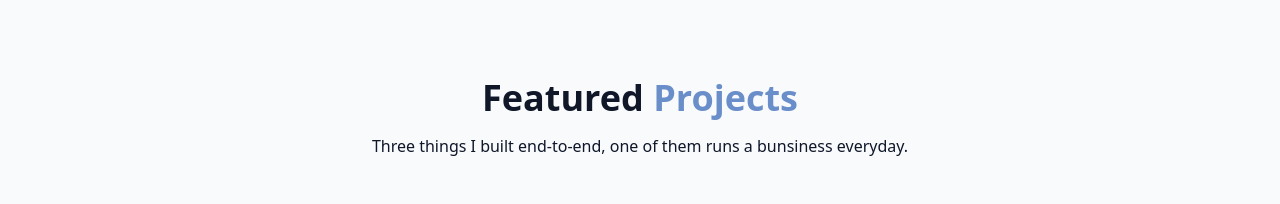
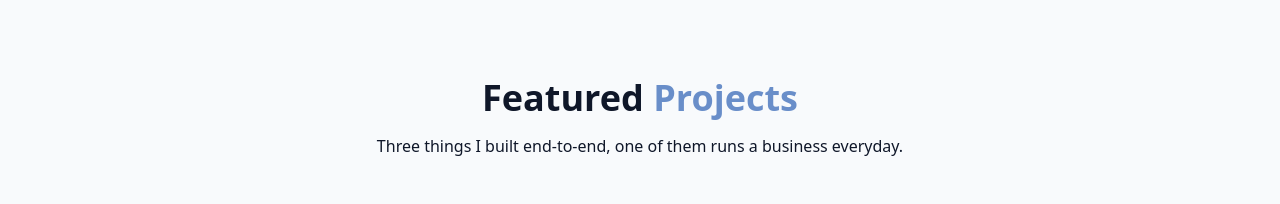
Before and after one commit to NelsonDg/Personal-Portfolio, a React (Vite) app: page / in a window 1280 px wide. Shown: the part 2440-2644 px from the top of the page. Built offline with nearby package versions, Linux system fonts and the light colour scheme; grey boxes are pictures that could not be loaded.

Commit message:
Fix typo in projects section subtitle

```diff
--- a/src/components/ProjectsSection.jsx
+++ b/src/components/ProjectsSection.jsx
@@ -46,7 +46,7 @@ export const ProjectsSection = () => {
         </h2>
 
         <p className="text-center text-muted-foreground mb-12 max-w-2xl mx-auto">
-          Three things I built end-to-end, one of them runs a bunsiness everyday.
+          Three things I built end-to-end, one of them runs a business everyday.
         </p>
 
         <div className="grid grid-cols-1 md:grid-cols-2 lg:grid-cols-3 gap-8">
```
